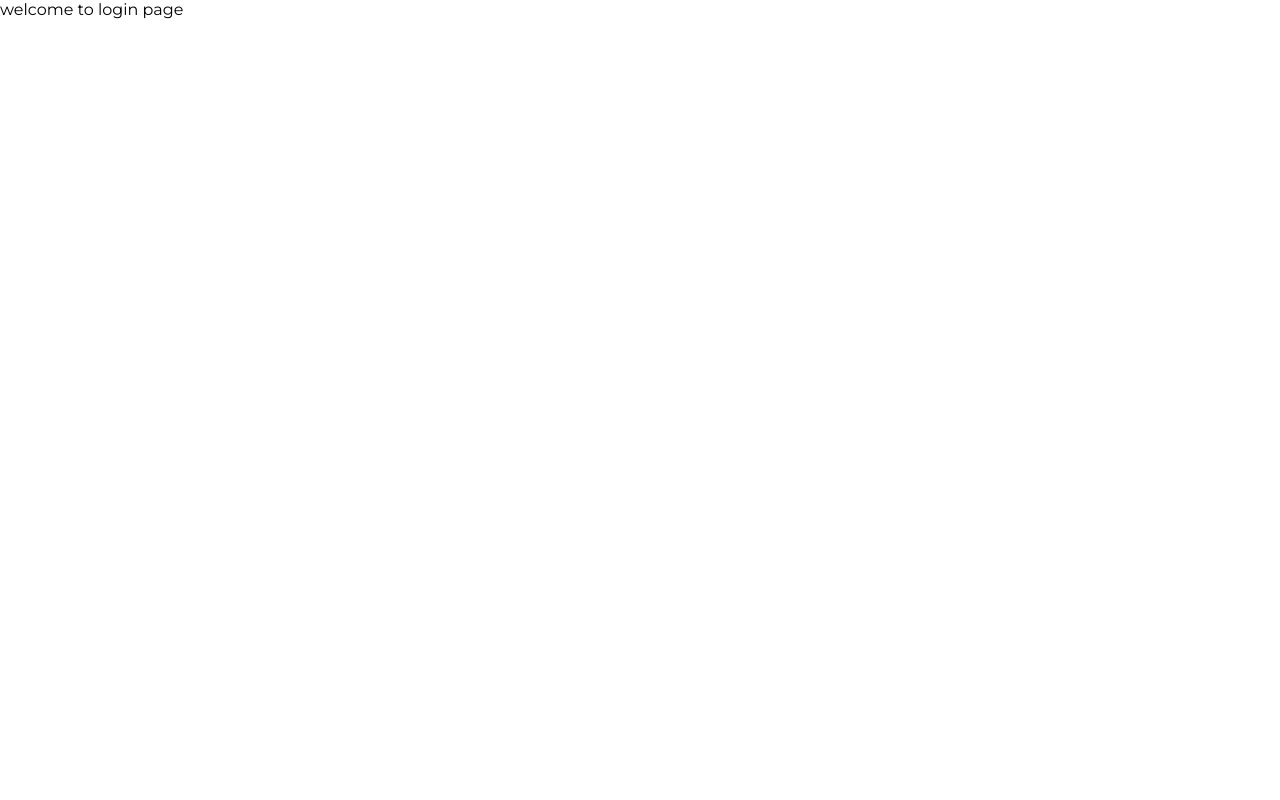
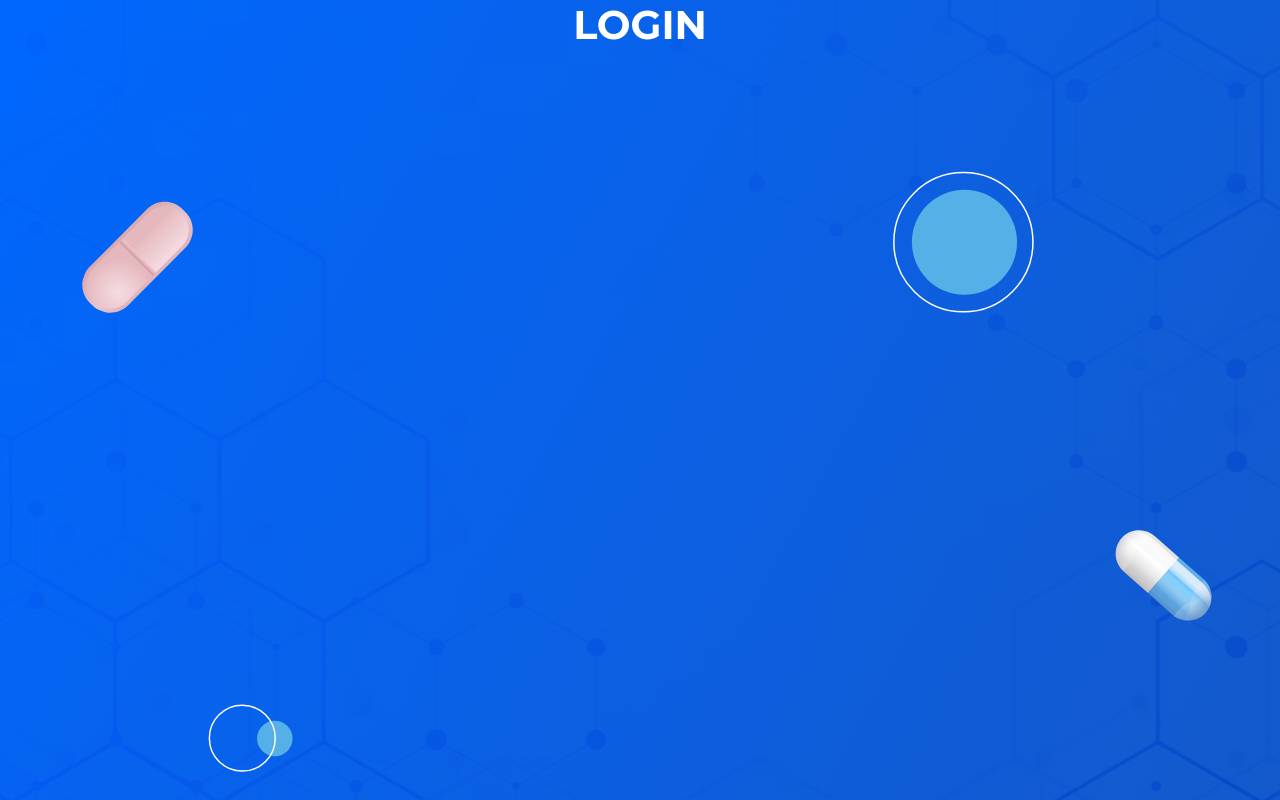
Before and after one commit to yaswanth23/bwb-ui, a Next.js app: page / in a window 1280 px wide. Built offline with nearby package versions, Linux system fonts and the light colour scheme.

Commit message:
added bg and modified css

```diff
--- a/src/app/login/index.js
+++ b/src/app/login/index.js
@@ -1,11 +1,15 @@
 "use client";
 import React, { useState } from "react";
-import "./login.styles.css";
+import styles from "./login.module.css";
 
 const LoginPage = () => {
   return (
     <>
-      <div className="main_container">welcome to  login page</div>
+      <div className={styles.main_container}>
+        <div className={styles.login_container}>
+          <div className={styles.login_header}>Login</div>
+        </div>
+      </div>
     </>
   );
 };
--- /dev/null
+++ b/src/app/login/login.module.css
@@ -0,0 +1,17 @@
+.main_container {
+  background-color: #075bed;
+}
+.login_container {
+  max-height: 100vh;
+  height: 100vh;
+  background: url("../../../public/assets/svg/login_bg.svg") no-repeat center
+    center fixed;
+  background-size: cover;
+}
+.login_header {
+  color: var(--white-color);
+  font-size: 2.5rem;
+  font-weight: 700;
+  text-align: center;
+  text-transform: uppercase;
+}
```
Also changed, not shown: public/assets/svg/login_bg.svg (added), src/app/login/login.styles.css (deleted).
